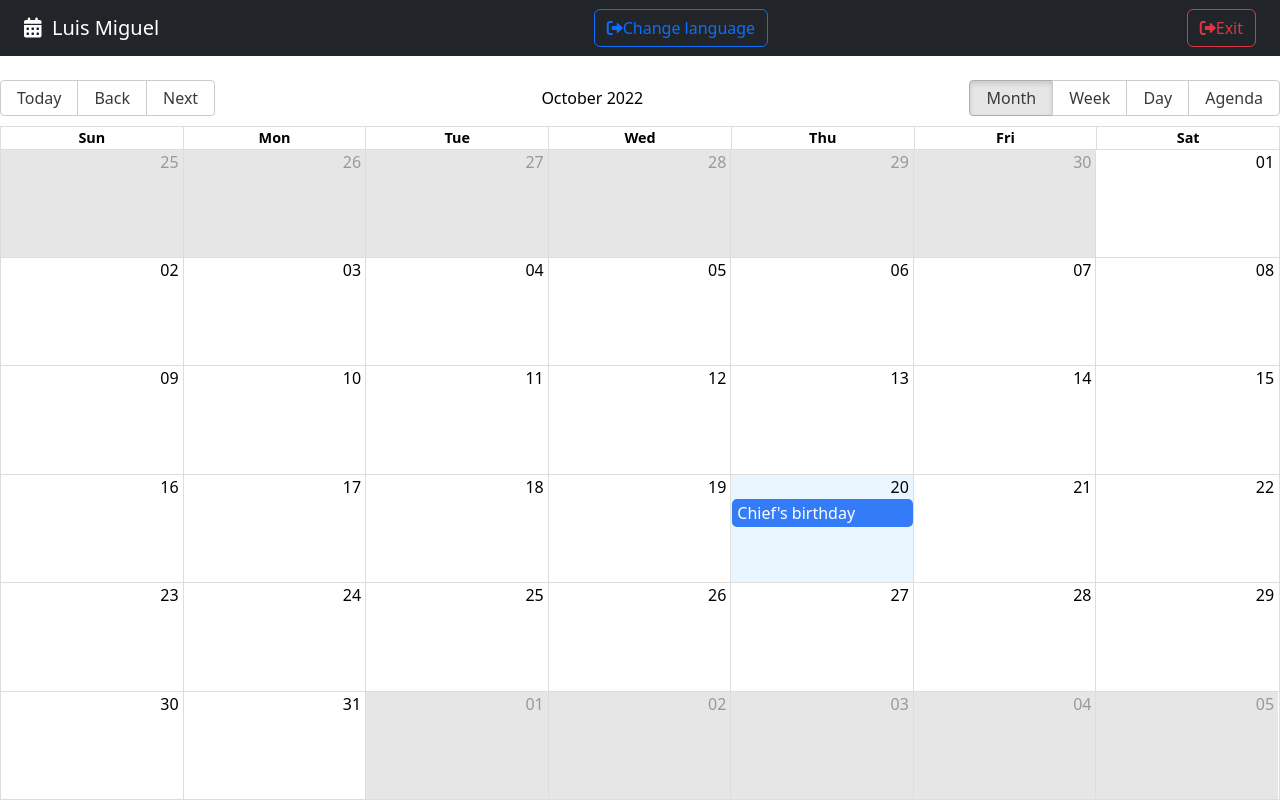
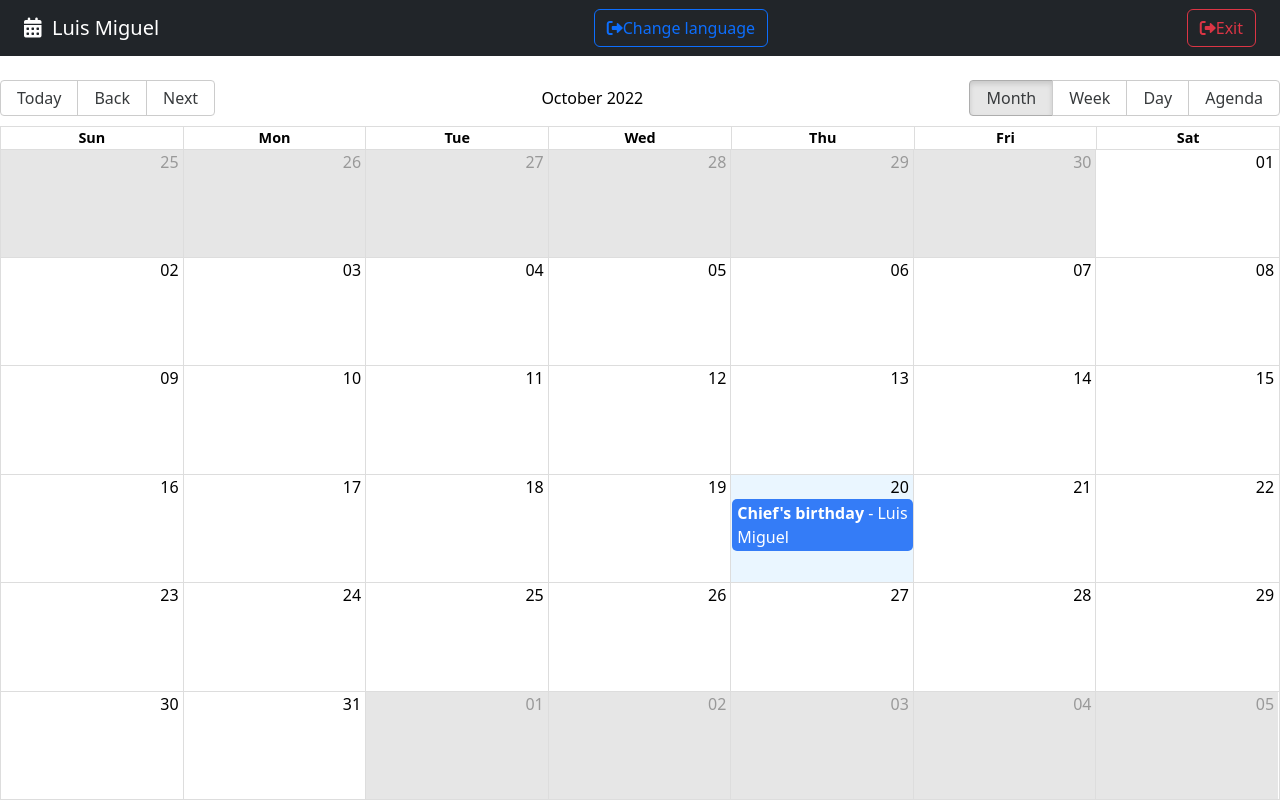
Before and after one commit to Lanzarot98/calendar-app-react, a React (Vite) app: page / in a window 1280 px wide. Built offline with nearby package versions, Linux system fonts and the light colour scheme.

Commit message:
customize event box

```diff
--- /dev/null
+++ b/src/calendar/components/CalendarEvent.jsx
@@ -0,0 +1,13 @@
+
+
+export const CalendarEvent = ({ event }) => {
+
+    const { title, user } = event;
+
+  return (
+    <>
+      <strong>{ title }</strong>
+      <span> - { user.name }</span>
+    </>
+  )
+}
--- a/src/calendar/index.js
+++ b/src/calendar/index.js
@@ -1,2 +1,3 @@
 export * from './pages/CalendarPage';
 export * from './components/Navbar';
+export * from './components/CalendarEvent';
--- a/src/calendar/pages/CalendarPage.jsx
+++ b/src/calendar/pages/CalendarPage.jsx
@@ -2,7 +2,7 @@
 import 'react-big-calendar/lib/css/react-big-calendar.css';
 
 import { addHours } from 'date-fns';
-import { Navbar } from "../";
+import { Navbar, CalendarEvent } from "../";
 
 import { getMessagesES, localizer } from '../../helpers';
 import { useState } from 'react';
@@ -28,7 +28,7 @@
   }
 
   const eventStyleGetter = ( event, start, end, isSelected ) => {
-    console.log({event, start, end, isSelected});
+    // console.log({event, start, end, isSelected});
 
     const style = {
       backgroundColor: '#347CF7',
@@ -56,6 +56,9 @@
           endAccessor="end"
           style={{ height: 'calc(100vh - 80px)' }}
           eventPropGetter={ eventStyleGetter }
+          components={{
+            event: CalendarEvent
+          }}
         />
       </div>
 
```
